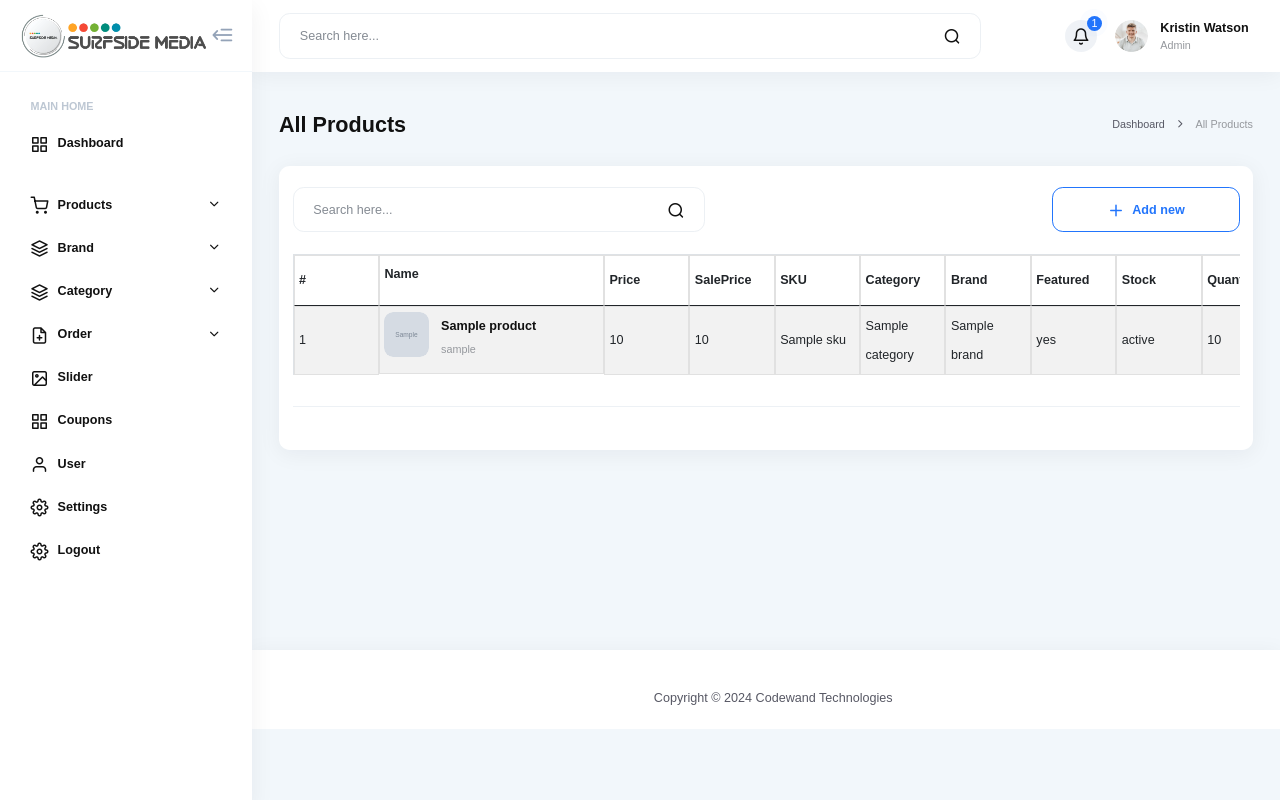
After one commit to Leehon008/lara11ecommerce, a Laravel app: template resources/views/admin/products.blade.php in a window 1280 px wide. The commit adds this page. Run offline with Laravel 12, Linux system fonts and the light colour scheme; the template is opened without the code that fills it: most values are stand-ins (such as "Sample title", 1, 10 or a date in 2020); grey boxes marked "Sample" are stand-in pictures; some web fonts are replaced.

Commit message:
feat: add products ui + model

```diff
--- a/app/Http/Controllers/AdminController.php
+++ b/app/Http/Controllers/AdminController.php
@@ -8,6 +8,7 @@ use Illuminate\Support\Facades\File;
 use Intervention\Image\Laravel\Facades\Image;
 use App\Models\Brand;
 use App\Models\Category;
+use App\Models\Product;
 use Carbon\Carbon;
 
 class AdminController extends Controller
@@ -167,4 +168,9 @@ class AdminController extends Controller
         $category->delete();
         return redirect()->route('admin.categories')->with('status','Category with id '.$category->id.'  has been deleted successfully');
     }
+
+    public function products() {
+        $products = Product::orderby('id','Desc')->paginate(10);
+        return view('admin.products',compact('products'));
+    }
 }
--- a/app/Models/Brand.php
+++ b/app/Models/Brand.php
@@ -8,4 +8,8 @@ use Illuminate\Database\Eloquent\Model;
 class Brand extends Model
 {
     use HasFactory;
+
+    public function products() {
+        return $this->hasMany(Product::class);
+    }
 }
--- a/app/Models/Category.php
+++ b/app/Models/Category.php
@@ -8,4 +8,8 @@ use Illuminate\Database\Eloquent\Model;
 class Category extends Model
 {
     use HasFactory;
+
+    public function products() {
+        return $this->hasMany(Product::class);
+    }
 }
--- /dev/null
+++ b/resources/views/admin/products.blade.php
@@ -0,0 +1,131 @@
+@extends('layouts.admin')
+@section('content')
+    <div class="main-content-inner">
+        <div class="main-content-wrap">
+            <div class="flex items-center flex-wrap justify-between gap20 mb-27">
+                <h3>All Products</h3>
+                <ul class="breadcrumbs flex items-center flex-wrap justify-start gap10">
+                    <li>
+                        <a href="{{ route('admin.products') }}">
+                            <div class="text-tiny">Dashboard</div>
+                        </a>
+                    </li>
+                    <li>
+                        <i class="icon-chevron-right"></i>
+                    </li>
+                    <li>
+                        <div class="text-tiny">All Products</div>
+                    </li>
+                </ul>
+            </div>
+
+            <div class="wg-box">
+                <div class="flex items-center justify-between gap10 flex-wrap">
+                    <div class="wg-filter flex-grow">
+                        <form class="form-search">
+                            <fieldset class="name">
+                                <input type="text" placeholder="Search here..." class="" name="name"
+                                    tabindex="2" value="" aria-required="true" required="">
+                            </fieldset>
+                            <div class="button-submit">
+                                <button class="" type="submit"><i class="icon-search"></i></button>
+                            </div>
+                        </form>
+                    </div>
+                    <a class="tf-button style-1 w208" href="add-product.html"><i class="icon-plus"></i>Add new</a>
+                </div>
+                <div class="table-responsive">
+                    <table class="table table-striped table-bordered">
+                        <thead>
+                            <tr>
+                                <th>#</th>
+                                <th>Name</th>
+                                <th>Price</th>
+                                <th>SalePrice</th>
+                                <th>SKU</th>
+                                <th>Category</th>
+                                <th>Brand</th>
+                                <th>Featured</th>
+                                <th>Stock</th>
+                                <th>Quantity</th>
+                                <th>Action</th>
+                            </tr>
+                        </thead>
+                        <tbody>
+                            @foreach ($products as $product)
+                                <tr>
+                                    <td>{{ $product->id }}</td>
+                                    <td class="pname">
+                                        <div class="image">
+                                            <img src="{{ asset('uploads/products/thumbnails') }}/{{ $product->image }}"
+                                                alt="{{ $product->image }}" class="image">
+                                        </div>
+                                        <div class="name">
+                                            <a href="#" class="body-title-2">{{ $product->name }}</a>
+                                            <div class="text-tiny mt-3">{{ $product->slug }}</div>
+                                        </div>
+                                    </td>
+                                    <td>{{ $product->price }}</td>
+                                    <td>{{ $product->sale_price }}</td>
+                                    <td>{{ $product->sku }}</td>
+                                    <td>{{ $product->category->name }}</td>
+                                    <td>{{ $product->brand->name }}</td>
+                                    <td>{{ $product->featured == 0 ? 'no' : 'yes' }}</td>
+                                    <td>{{ $product->stock_status }}</td>
+                                    <td>{{ $product->quantity }}</td>
+                                    <td>
+                                        <div class="list-icon-function">
+                                            <a href="{{ route('admin.product_edit') }}" target="_blank">
+                                                <div class="item eye">
+                                                    <i class="icon-eye"></i>
+                                                </div>
+                                            </a>
+                                            <a href="{{ route('admin.product_edit') }}">
+                                                <div class="item edit">
+                                                    <i class="icon-edit-3"></i>
+                                                </div>
+                                            </a>
+                                            <form action="{{ route('admin.product_delete') }}" method="POST">
+                                                @csrf
+                                                <div class="item text-danger delete">
+                                                    <i class="icon-trash-2"></i>
+                                                </div>
+                                            </form>
+                                        </div>
+                                    </td>
+                                </tr>
+                            @endforeach
+                        </tbody>
+                    </table>
+                </div>
+
+                <div class="divider"></div>
+                <div class="flex items-center justify-between flex-wrap gap10 wgp-pagination">
+                    {{ $products->links('pagination::bootstrap-5') }}
+                </div>
+            </div>
+        </div>
+    </div>
+@endsection
+
+@push('scripts')
+    <script>
+        $(function() {
+            $('.delete').on('click', function(e) {
+                e.preventDefault();
+                var form = $(this).closest('form');
+                swal({
+                    title: 'Are you sure?',
+                    text: 'Once deleted,you will not be able to restore',
+                    type: 'warning',
+                    buttons: ["No", "Yes"],
+                    confirmButtonColor: "#dc3545"
+                }).then(function(result) {
+                    if (result) {
+                        form.submit();
+                    }
+                });
+            })
+        });
+    </script>
+@endpush
--- a/resources/views/layouts/admin.blade.php
+++ b/resources/views/layouts/admin.blade.php
@@ -73,12 +73,12 @@
                                     </a>
                                     <ul class="sub-menu">
                                         <li class="sub-menu-item">
-                                            <a href="add-product.html" class="">
+                                            <a href="{{ route('admin.product_add') }}" class="">
                                                 <div class="text">Add Product</div>
                                             </a>
                                         </li>
                                         <li class="sub-menu-item">
-                                            <a href="products.html" class="">
+                                            <a href="{{ route('admin.products') }}" class="">
                                                 <div class="text">Products</div>
                                             </a>
                                         </li>
--- a/routes/web.php
+++ b/routes/web.php
@@ -31,4 +31,11 @@ Route::middleware(['auth',AuthAdmin::class])->group( function () {
     Route::post('/admin/category/store', [AdminController::class, 'store_category'])->name('admin.category_store');
     Route::put('/admin/category/update', [AdminController::class, 'update_category'])->name('admin.category_update');
     Route::delete('/admin/category/{id}/delete', [AdminController::class, 'delete_category'])->name('admin.category_delete');
+    //products routes
+    Route::get('/admin/products', [AdminController::class, 'products'])->name('admin.products');
+    Route::get('/admin/product/add', [AdminController::class, 'add_product'])->name('admin.product_add');
+    Route::get('/admin/product/edit/{id}', [AdminController::class, 'edit_product'])->name('admin.product_edit');
+    Route::post('/admin/product/store', [AdminController::class, 'store_product'])->name('admin.product_store');
+    Route::put('/admin/product/update', [AdminController::class, 'update_product'])->name('admin.product_update');
+    Route::delete('/admin/product/{id}/delete', [AdminController::class, 'delete_product'])->name('admin.product_delete');
 });
```
Also changed, not shown: app/Models/Product.php (added, +19 -0 lines), database/migrations/2024_10_10_053954_create_products_table.php (added).
